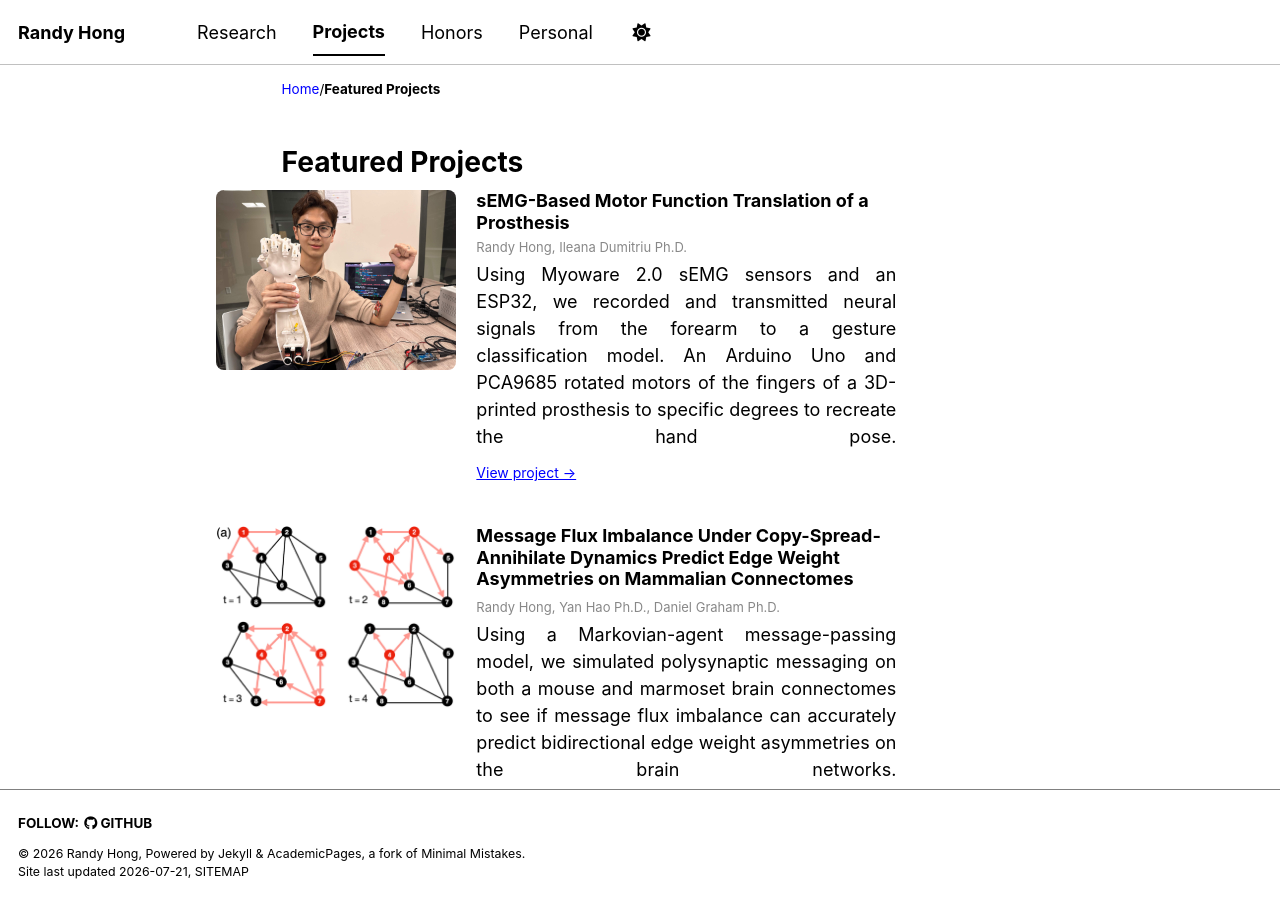
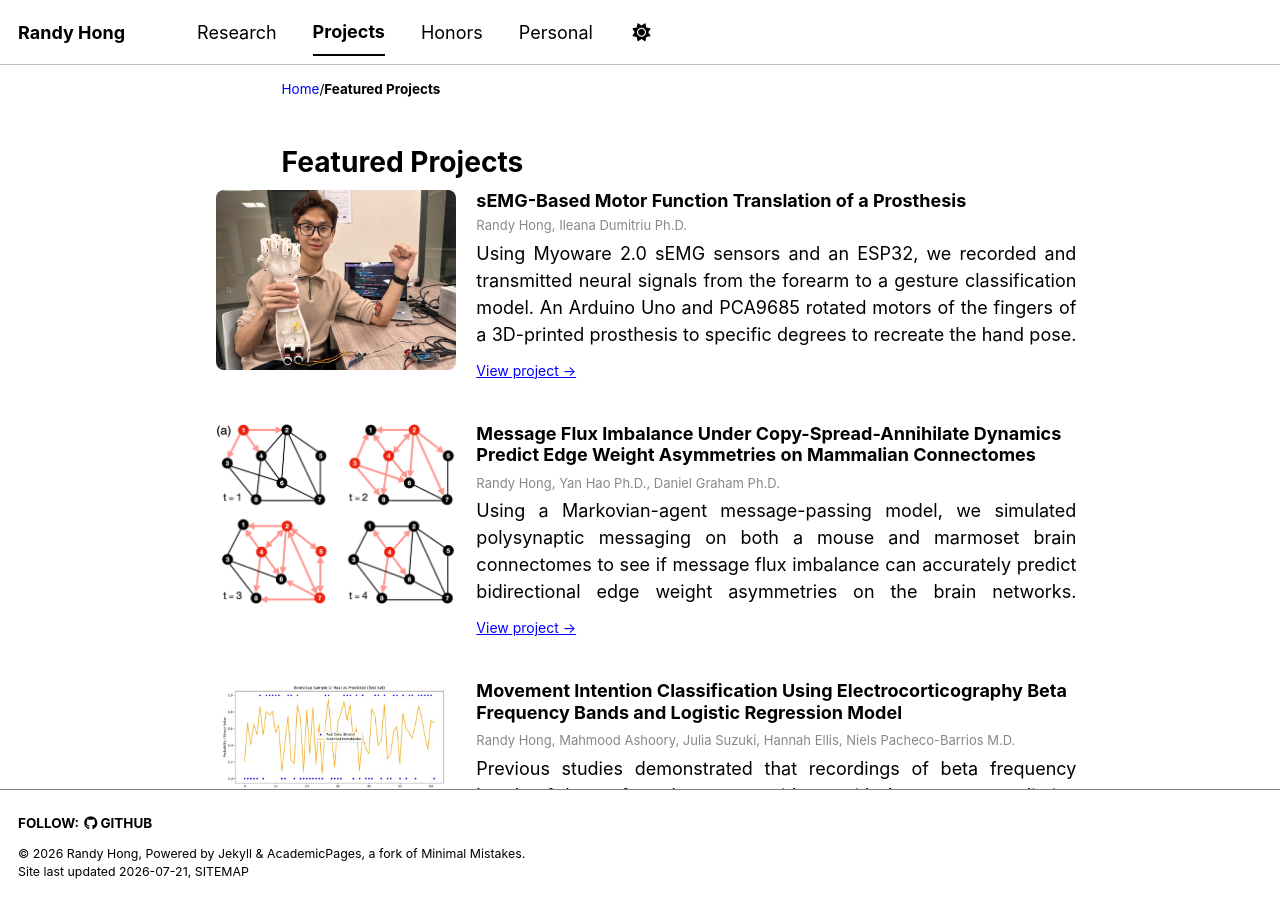
Before and after one commit to randyhongg/randyhongg.github.io, a Jekyll site: the page built from _pages/projects.md, in a window 1280 px wide and 900 px high. Built offline with Jekyll 4.4.1, drawn with Linux system fonts in a browser that asks for light colours; a style sheet for code colours, icons or effects is not loaded.

Commit message:
Update projects.md

```diff
--- a/_pages/projects.md
+++ b/_pages/projects.md
@@ -19,7 +19,7 @@ author_profile: false
 
 <div style="display: flex; gap: 20px; margin-bottom: 40px; align-items: flex-start;">
   <img src="../images/arm_pose.jpg" alt="Project 1" style="width: 240px; border-radius: 8px; flex-shrink: 0;">
-  <div style="max-width: 420px;">
+  <div style="max-width: 600px;">
   <h3 style="margin: 0 0 4px;">sEMG-Based Motor Function Translation of a Prosthesis</h3>
   <p style="margin: 0 0 4px; font-size: 13px; color: #888;">Randy Hong, Ileana Dumitriu Ph.D.</p>
   <p style="margin: 0 0 8px; text-align: justify; text-align-last: justify;">Using Myoware 2.0 sEMG sensors and an ESP32, we recorded and transmitted neural signals from the forearm to a gesture classification model. An Arduino Uno and PCA9685 rotated motors of the fingers of a 3D-printed prosthesis to specific degrees to recreate the hand pose.</p>
@@ -29,7 +29,7 @@ author_profile: false
 
 <div style="display: flex; gap: 20px; margin-bottom: 40px; align-items: flex-start;">
   <img src="../images/Scheme (1).jpg" alt="Project 2" style="width: 240px; border-radius: 8px; flex-shrink: 0;">
-  <div style="max-width: 420px;">
+  <div style="max-width: 600px;">
     <h3 style="margin: 0 0 8px;">Message Flux Imbalance Under Copy-Spread-Annihilate Dynamics Predict Edge Weight Asymmetries on Mammalian Connectomes</h3>
     <p style="margin: 0 0 4px; font-size: 13px; color: #888;">Randy Hong, Yan Hao Ph.D., Daniel Graham Ph.D.</p>
     <p style="margin: 0 0 8px; text-align: justify; text-align-last: justify;">Using a Markovian-agent message-passing model, we simulated polysynaptic messaging on both a mouse and marmoset brain connectomes to see if message flux imbalance can accurately predict bidirectional edge weight asymmetries on the brain networks.</p>
@@ -39,7 +39,7 @@ author_profile: false
 
 <div style="display: flex; gap: 20px; margin-bottom: 40px; align-items: flex-start;">
   <img src="../images/log_regress.jpg" alt="Project 2" style="width: 240px; border-radius: 8px; flex-shrink: 0;">
-  <div style="max-width: 420px;">
+  <div style="max-width: 600px;">
     <h3 style="margin: 0 0 8px;">Movement Intention Classification Using Electrocorticography Beta Frequency Bands and Logistic Regression Model</h3>
     <p style="margin: 0 0 4px; font-size: 13px; color: #888;">Randy Hong, Mahmood Ashoory, Julia Suzuki, Hannah Ellis, Niels Pacheco-Barrios M.D.</p>
     <p style="margin: 0 0 8px; text-align: justify; text-align-last: justify;">Previous studies demonstrated that recordings of beta frequency bands of the prefrontal cortex provide us with the greatest predictive capabilities of movement types before its onset. Using the AJILE12 dataset, we extracted beta frequency bands and processed it using a logistic regression model to predict timesteps of motor initiation.</p>
```
